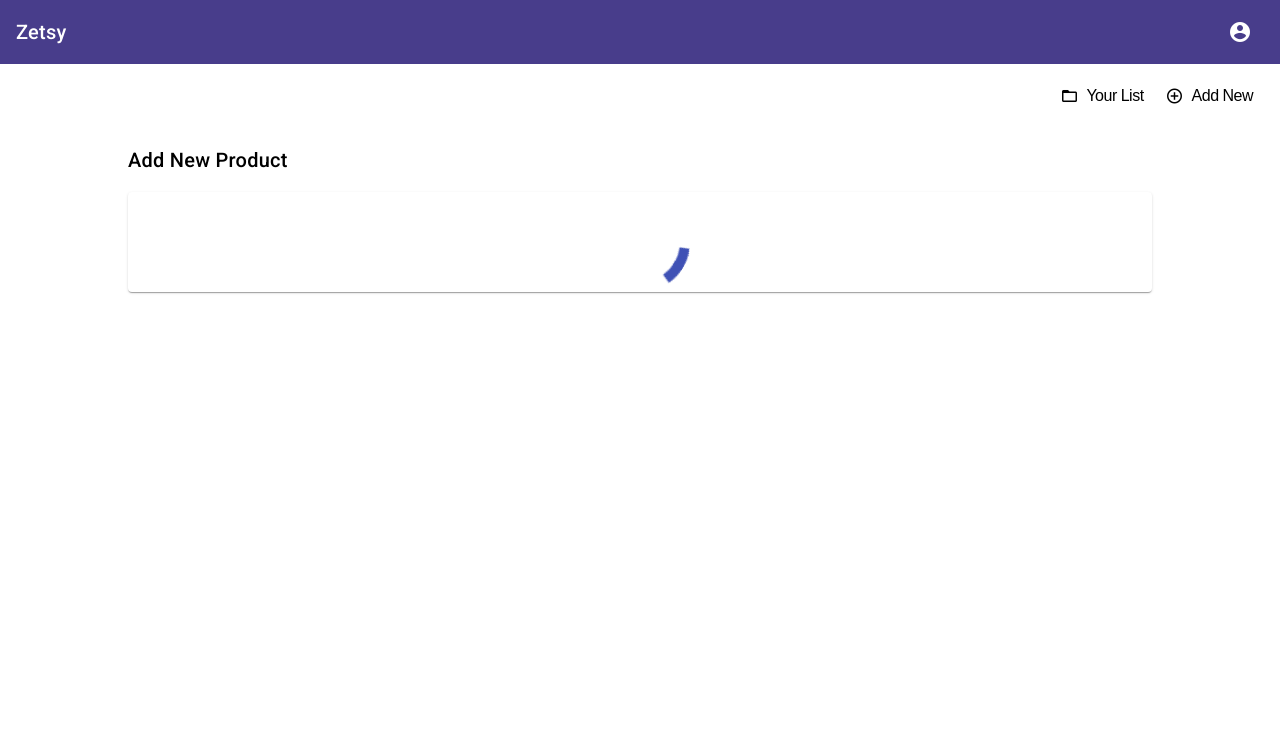
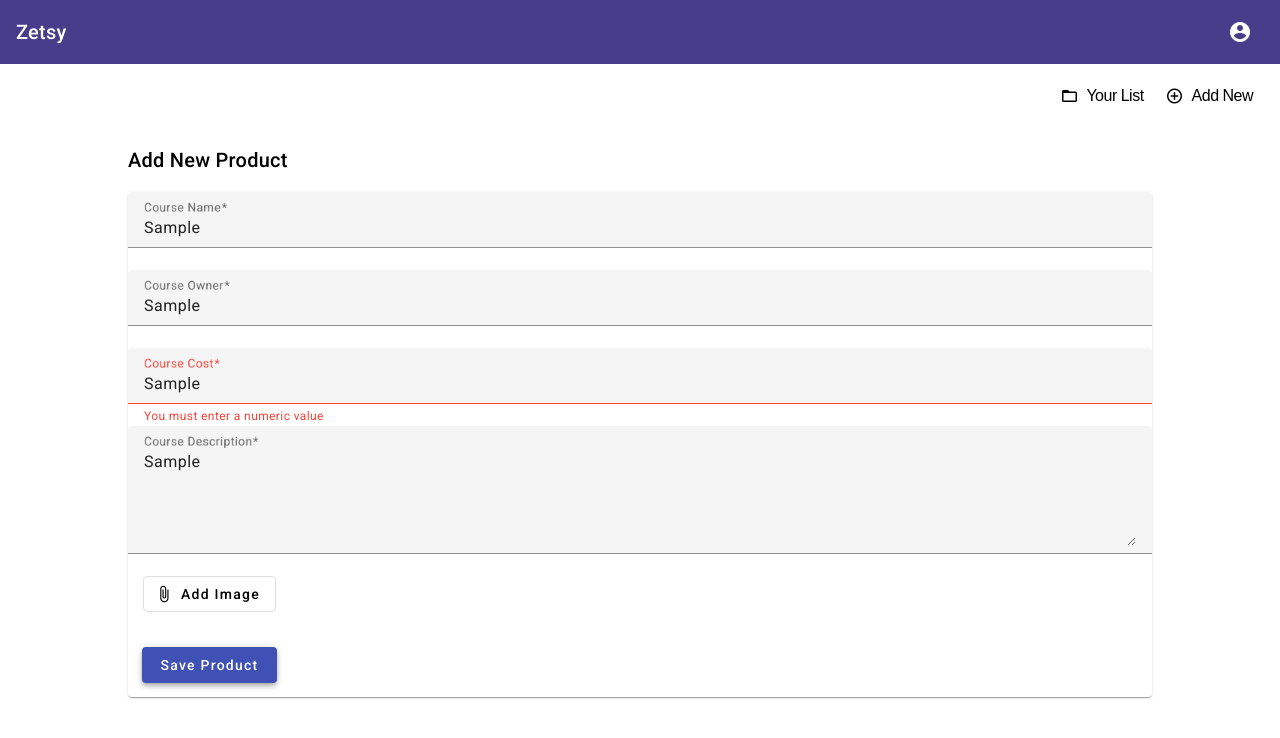
Before and after one commit to zainab-rehan/openfabric-test-angular, an Angular app: page /create in a window 1280 px wide. Both pictures are taken after typing "Sample", "Sample", "Sample", "Sample" into the empty fields and a click on the button "Save Product". Shown: the top 738 px of the page. Built offline with nearby package versions, Linux system fonts and the light colour scheme; no server answers.

Commit message:
Template form to Reactive form

```diff
--- a/src/app/app.module.ts
+++ b/src/app/app.module.ts
@@ -1,7 +1,7 @@
 import { NgModule } from '@angular/core';
 import { BrowserModule } from '@angular/platform-browser';
 import { BrowserAnimationsModule } from '@angular/platform-browser/animations'
-import { FormsModule } from '@angular/forms';
+import { ReactiveFormsModule } from '@angular/forms';
 import { MatInputModule } from '@angular/material/input';
 import { MatFormFieldModule } from "@angular/material/form-field";
 import { MatCardModule } from '@angular/material/card';
@@ -30,7 +30,7 @@ import { AppRoutingModule } from './app-routing.module';
   imports: [
     BrowserModule,
     AppRoutingModule,
-    FormsModule,
+    ReactiveFormsModule,
     BrowserAnimationsModule,
     MatInputModule,
     MatFormFieldModule,
--- a/src/app/products/product-create/product-create.component.css
+++ b/src/app/products/product-create/product-create.component.css
@@ -34,3 +34,10 @@ mat-spinner{
   height: 20px;
   width: 20px;
 }
+
+input[type = 'file']{
+  visibility: hidden;
+}
+.imgBtn{
+  margin-left: 15px;
+}
--- a/src/app/products/product-create/product-create.component.html
+++ b/src/app/products/product-create/product-create.component.html
@@ -1,52 +1,46 @@
 <h2>Add New Product</h2>
 <mat-card>
   <mat-spinner *ngIf="isloading"></mat-spinner>
-  <form (submit)="onSaveProduct(productForm)" #productForm="ngForm" *ngIf="!isloading" >
+  <form [formGroup]="form" (submit)="onSaveProduct()"  *ngIf="!isloading" >
     <mat-form-field class="example-full-width">
       <mat-label>Course Name</mat-label>
       <input
       matInput
       type="text"
-      name="name"
-      [ngModel] = "product?.name"
-      required
-      #title="ngModel">
-      <mat-error *ngIf="title.invalid">{{getErrorMessage()}}</mat-error>
+      formControlName="name">
+      <mat-error *ngIf="form.get('name').invalid">{{getTitleError()}}</mat-error>
     </mat-form-field>
     <mat-form-field class="example-full-width">
       <mat-label>Course Owner</mat-label>
       <input
       matInput
       type="text"
-      name="owner"
-      [ngModel] = "product?.owner"
-      required
-      #owner="ngModel">
-      <mat-error *ngIf="owner.invalid">{{getErrorMessage()}}</mat-error>
+      formControlName="owner">
+      <mat-error *ngIf="form.get('owner').invalid">{{getOwnerError()}}</mat-error>
     </mat-form-field>
     <mat-form-field class="textBg">
       <mat-label>Course Cost</mat-label>
       <input
       matInput
       type="text"
-      name="cost"
-      [ngModel] = "product?.cost"
-      required
-      #cost="ngModel">
+      formControlName="cost">
       <mat-hint>Enter cost in USD($)</mat-hint>
-      <mat-error *ngIf="cost.invalid">{{getErrorMessage()}}</mat-error>
+      <mat-error *ngIf="form.get('cost').invalid">{{getCostError()}}</mat-error>
     </mat-form-field>
     <mat-form-field>
       <mat-label>Course Description</mat-label>
       <textarea
       matInput
       rows="4"
-      name="desc"
-      [ngModel] = "product?.desc"
-      required
-      #desc="ngModel"></textarea>
-      <mat-error *ngIf="desc.invalid">{{getErrorMessage()}}</mat-error>
+      formControlName="desc"></textarea>
+      <mat-error *ngIf="form.get('desc').invalid">{{getDescError()}}</mat-error>
     </mat-form-field>
+    <div>
+      <button class="imgBtn" mat-stroked-button type="button" (click)="filePicker.click()">Add Image
+        <mat-icon>attach_file</mat-icon>
+      </button>
+      <input type="file" #filePicker>
+    </div>
     <button
       mat-raised-button
       color='primary'
--- a/src/app/products/product-create/product-create.component.ts
+++ b/src/app/products/product-create/product-create.component.ts
@@ -1,5 +1,5 @@
 import { Component, OnInit} from "@angular/core";
-import { NgForm } from "@angular/forms";
+import { FormGroup } from "@angular/forms";
 import { FormControl, Validators } from '@angular/forms';
 import { ActivatedRoute, ParamMap } from "@angular/router";
 
@@ -21,6 +21,7 @@ export class ProductCreateComponent implements OnInit{
 
   product : Product;
   isloading = false;
+  form : FormGroup;
 
   private mode = 'create';
   private productId : string;
@@ -29,6 +30,22 @@ export class ProductCreateComponent implements OnInit{
   constructor(public productsService: ProductsService,public route: ActivatedRoute){}
 
   ngOnInit(){
+
+    this.form = new FormGroup({
+      'name': new FormControl(null, {
+        validators :[Validators.required , Validators.minLength(3)]
+      }),
+      'owner': new FormControl(null, {
+        validators :[Validators.required ]
+      }),
+      'cost': new FormControl(null, {
+        validators :[Validators.required, Validators.pattern("^[0-9]*$")]
+      }),
+      'desc': new FormControl(null, {
+        validators :[Validators.required ]
+      })
+    });
+
     this.route.paramMap.subscribe((paramMap : ParamMap)=>{
       if(paramMap.has('productId')){
         this.mode = 'edit';
@@ -40,7 +57,15 @@ export class ProductCreateComponent implements OnInit{
             name : productData.name,
             owner : productData.owner,
             cost : productData.cost,
-            desc : productData.desc}
+            desc : productData.desc
+          };
+
+          this.form.setValue({
+            name : this.product.name,
+            owner : this.product.owner,
+            cost : this.product.cost,
+            desc : this.product.desc
+          });
         });
       } else{
         this.mode = 'create';
@@ -49,26 +74,26 @@ export class ProductCreateComponent implements OnInit{
     });
   }
 
-  onSaveProduct(form:NgForm){
+  onSaveProduct(){
 
-    if(form.invalid){
+    if(this.form.invalid){
       return;
     }
     this.isloading = true;
     if( this.mode === 'create'){
-      this.productsService.addProduct(form.value.name,
-        form.value.owner,
-        form.value.cost,
-        form.value.desc);
+      this.productsService.addProduct(this.form.value.name,
+        this.form.value.owner,
+        this.form.value.cost,
+        this.form.value.desc);
     }else {
       this.productsService.updateProduct(this.productId,
-        form.value.name,
-        form.value.owner,
-        form.value.cost,
-        form.value.desc);
+        this.form.value.name,
+        this.form.value.owner,
+        this.form.value.cost,
+        this.form.value.desc);
     }
 
-    form.resetForm();
+    this.form.reset();
 
   }
 
@@ -78,16 +103,22 @@ export class ProductCreateComponent implements OnInit{
   cost = new FormControl('', [Validators.required]);
   desc = new FormControl('', [Validators.required]);
 
-  getErrorMessage(){
+  getTitleError(){
     if (this.title.hasError('required')) {
       return 'You must enter a value';
     }
+  }
+  getOwnerError(){
     if (this.owner.hasError('required')) {
       return 'You must enter a value';
     }
-    if (this.cost.hasError('required')) {
-      return 'You must enter a value';
+  }
+  getCostError(){
+    if(this.cost.hasError('required')) {
+      return 'You must enter a numeric value';
     }
+  }
+  getDescError(){
     if (this.desc.hasError('required')) {
       return 'You must enter a value';
     }
```
Also changed, not shown: src/app/app.component.ts (+0 -8 lines).
